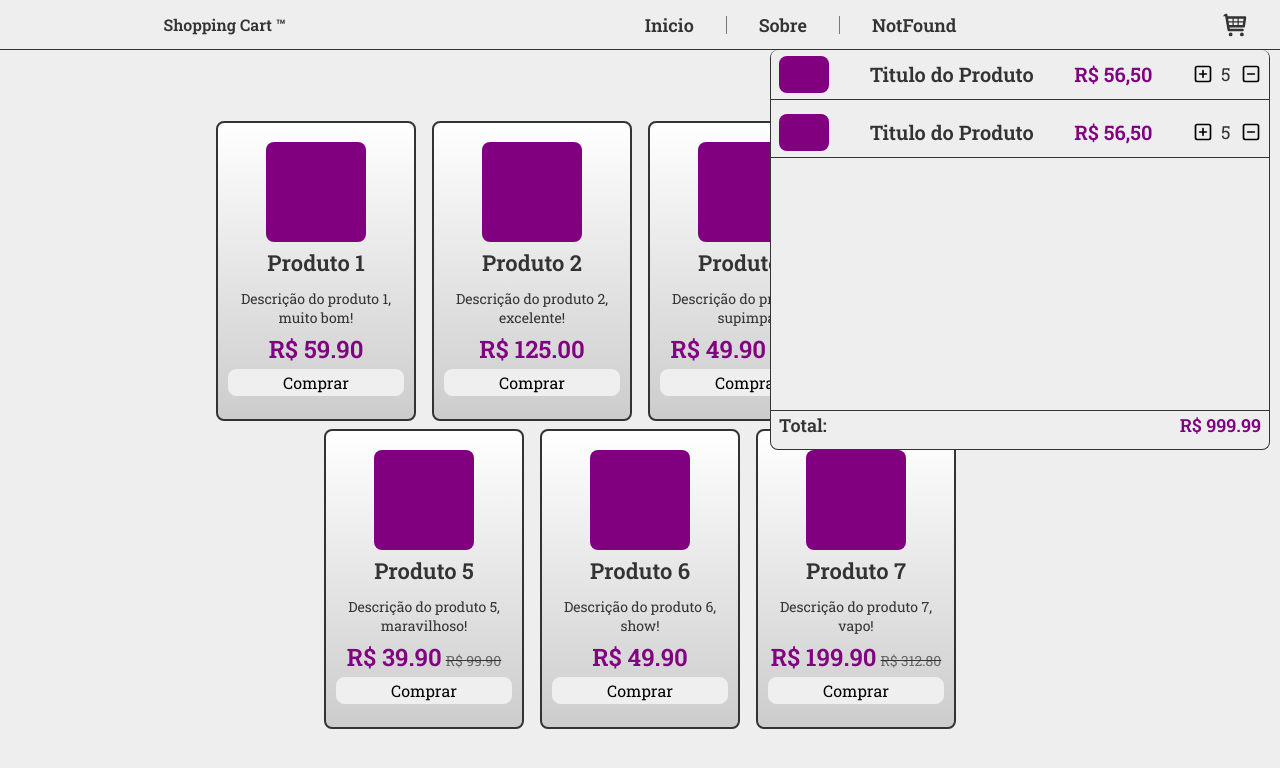
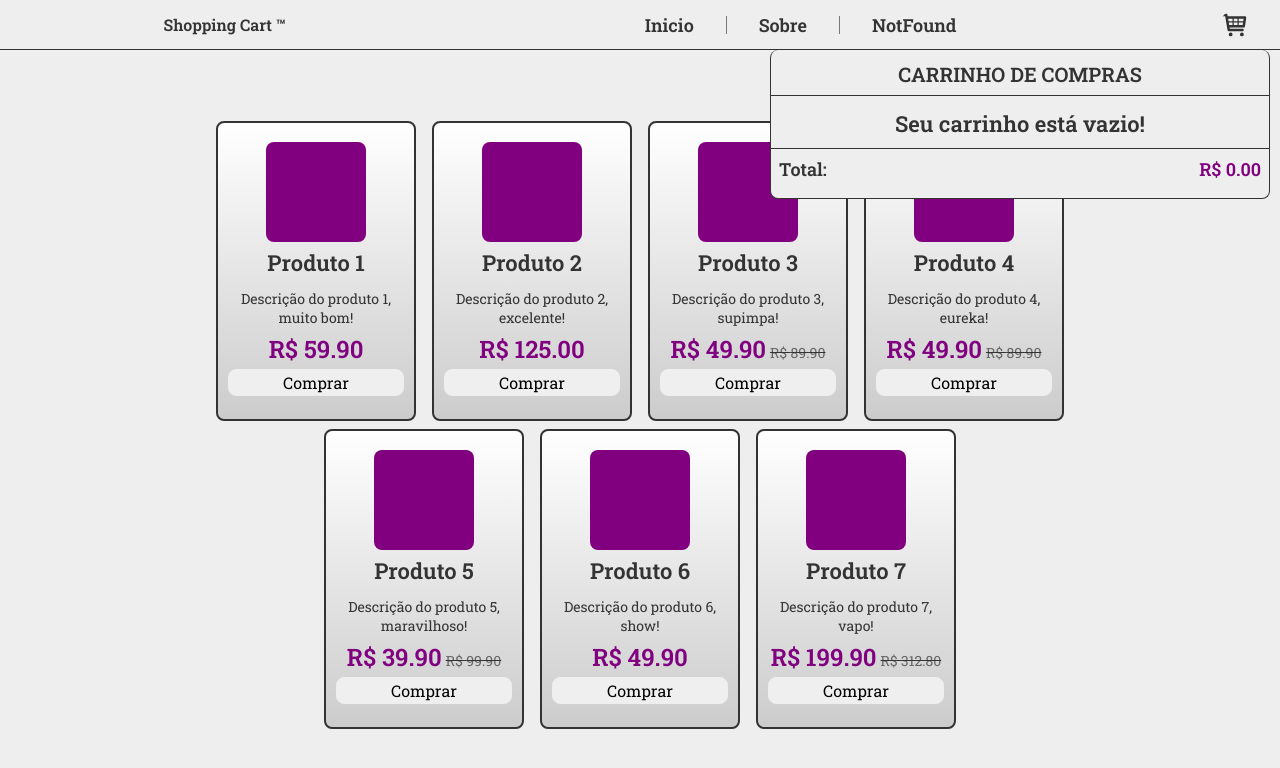
Before and after one commit to pedrovasalmeida/shopping-cart, a React (Create React App) app: page / in a window 1280 px wide. Both pictures are taken after a click on the icon 1235 px from the left and 24 px from the top of the page. Shown: the top 768 px of the page. Built offline with nearby package versions, Linux system fonts and the light colour scheme.

Commit message:
creating shopping cart

```diff
--- a/src/components/ProductCart/index.tsx
+++ b/src/components/ProductCart/index.tsx
@@ -1,16 +1,22 @@
 import React from 'react';
+
+import { useCart } from '../../context/CartContext';
 
 import {
   ProductsCart,
+  ProductsDiv,
   CartProduct,
   Title,
+  CartTitle,
   Price,
   Image,
   Increment,
   Decrement,
+  RemoveIcon,
   QuantityDiv,
   Quantity,
   TotalDiv,
+  EmptyCartMessage,
 } from './styles';
 
 interface ProductProps {
@@ -21,33 +27,45 @@ const ProductCart: React.FC<ProductProps> = (
   { showCart }: ProductProps,
   ...rest
 ) => {
+  const {
+    removeFromCart,
+    increment,
+    decrement,
+    products,
+    getTotalCartPrice,
+  } = useCart();
+
   return (
     <ProductsCart showCart={showCart}>
-      <CartProduct>
-        <Image />
-        <Title>Titulo do Produto</Title>
-        <Price>R$ 56,50</Price>
-        <QuantityDiv>
-          <Increment size={20} />
-          <Quantity value={5} />
-          <Decrement size={20} />
-        </QuantityDiv>
-      </CartProduct>
+      <CartTitle>Carrinho de compras</CartTitle>
 
-      <CartProduct>
-        <Image />
-        <Title>Titulo do Produto</Title>
-        <Price>R$ 56,50</Price>
-        <QuantityDiv>
-          <Increment size={20} />
-          <Quantity value={5} />
-          <Decrement size={20} />
-        </QuantityDiv>
-      </CartProduct>
+      <ProductsDiv>
+        {products.length < 1 ? (
+          <EmptyCartMessage>
+            <span>Seu carrinho está vazio!</span>
+          </EmptyCartMessage>
+        ) : (
+          <>
+            {products.map(prod => (
+              <CartProduct>
+                <RemoveIcon size={20} onClick={() => removeFromCart(prod.id)} />
+                <Image />
+                <Title>{prod.title}</Title>
+                <Price>R$ {prod.price.toFixed(2)}</Price>
+                <QuantityDiv>
+                  <Increment size={20} onClick={() => increment(prod.id)} />
+                  <Quantity>{prod.quantity}</Quantity>
+                  <Decrement size={20} onClick={() => decrement(prod.id)} />
+                </QuantityDiv>
+              </CartProduct>
+            ))}
+          </>
+        )}
+      </ProductsDiv>
 
       <TotalDiv>
         <span>Total:</span>
-        <p>R$ 999.99</p>
+        <p>R$ {getTotalCartPrice().toFixed(2)}</p>
       </TotalDiv>
     </ProductsCart>
   );
--- a/src/components/ProductCart/styles.ts
+++ b/src/components/ProductCart/styles.ts
@@ -1,6 +1,8 @@
 import styled, { css } from 'styled-components';
 
 import { FiPlusSquare, FiMinusSquare } from 'react-icons/fi';
+
+import { CgRemove } from 'react-icons/cg';
 
 interface CartProps {
   showCart: boolean;
@@ -31,14 +33,24 @@ export const ProductsCart = styled.div<CartProps>`
   border-top: 0;
 
   width: 500px;
-  height: 400px;
+  min-height: 100px;
+  height: auto;
+  max-height: 500px;
 
   transition: opacity 300ms ease;
   z-index: 2;
 
+  overflow-y: scroll;
+
   ::-webkit-scrollbar {
     display: none;
   }
+`;
+
+export const ProductsDiv = styled.div`
+  overflow-y: scroll;
+
+  height: 100%;
 `;
 
 export const CartProduct = styled.div`
@@ -57,12 +69,16 @@ export const CartProduct = styled.div`
   border-bottom-left-radius: 0;
   border-bottom-right-radius: 0;
 
+  :last-child {
+    border-bottom: 0;
+  }
+
   background: #eee;
 `;
 
 export const Image = styled.div`
   height: 100%;
-  width: 50px;
+  width: 70px;
 
   background: purple;
 
@@ -84,16 +100,34 @@ export const Title = styled.p`
   margin: 6px 0;
 `;
 
+export const CartTitle = styled.p`
+  font-weight: bold;
+  font-size: 20px;
+
+  text-align: center;
+  text-transform: uppercase;
+  width: 100%;
+
+  color: #333;
+
+  margin: 3px 0;
+  padding: 8px;
+
+  border-bottom: 1px solid #333;
+`;
+
 export const QuantityDiv = styled.div`
   display: flex;
   align-items: center;
   justify-content: center;
 `;
 
-export const Quantity = styled.input`
+export const Quantity = styled.span`
   font-size: 18px;
 
-  width: 20px;
+  width: 30px;
+
+  text-align: center;
 
   padding: 0 4px;
   margin: 0 4px;
@@ -117,21 +151,33 @@ export const Price = styled.span`
   }
 `;
 
-export const Increment = styled(FiPlusSquare)``;
+export const Increment = styled(FiPlusSquare)`
+  cursor: pointer;
+`;
 
-export const Decrement = styled(FiMinusSquare)``;
+export const Decrement = styled(FiMinusSquare)`
+  cursor: pointer;
+`;
+
+export const RemoveIcon = styled(CgRemove)`
+  cursor: pointer;
+
+  color: red;
+
+  margin-left: 4px;
+`;
 
 export const TotalDiv = styled.div`
-  position: absolute;
-  bottom: 10px;
-
   display: flex;
   justify-content: space-between;
-  border-top: 1px solid #333;
 
   width: 100%;
+  height: 50px;
 
+  border-top: 1px solid #333;
   padding: 2px 8px;
+  padding-top: 8px;
+
   span {
     color: #333;
     font-weight: bold;
@@ -144,3 +190,19 @@ export const TotalDiv = styled.div`
     font-size: 18px;
   }
 `;
+
+export const EmptyCartMessage = styled.div`
+  display: flex;
+  align-items: center;
+  justify-content: center;
+
+  padding: 10px;
+
+  height: 90%;
+
+  span {
+    color: #333;
+    font-weight: bold;
+    font-size: 22px;
+  }
+`;
```
Also changed, not shown: 1 other file (tests, documents, lock files or other folders).
